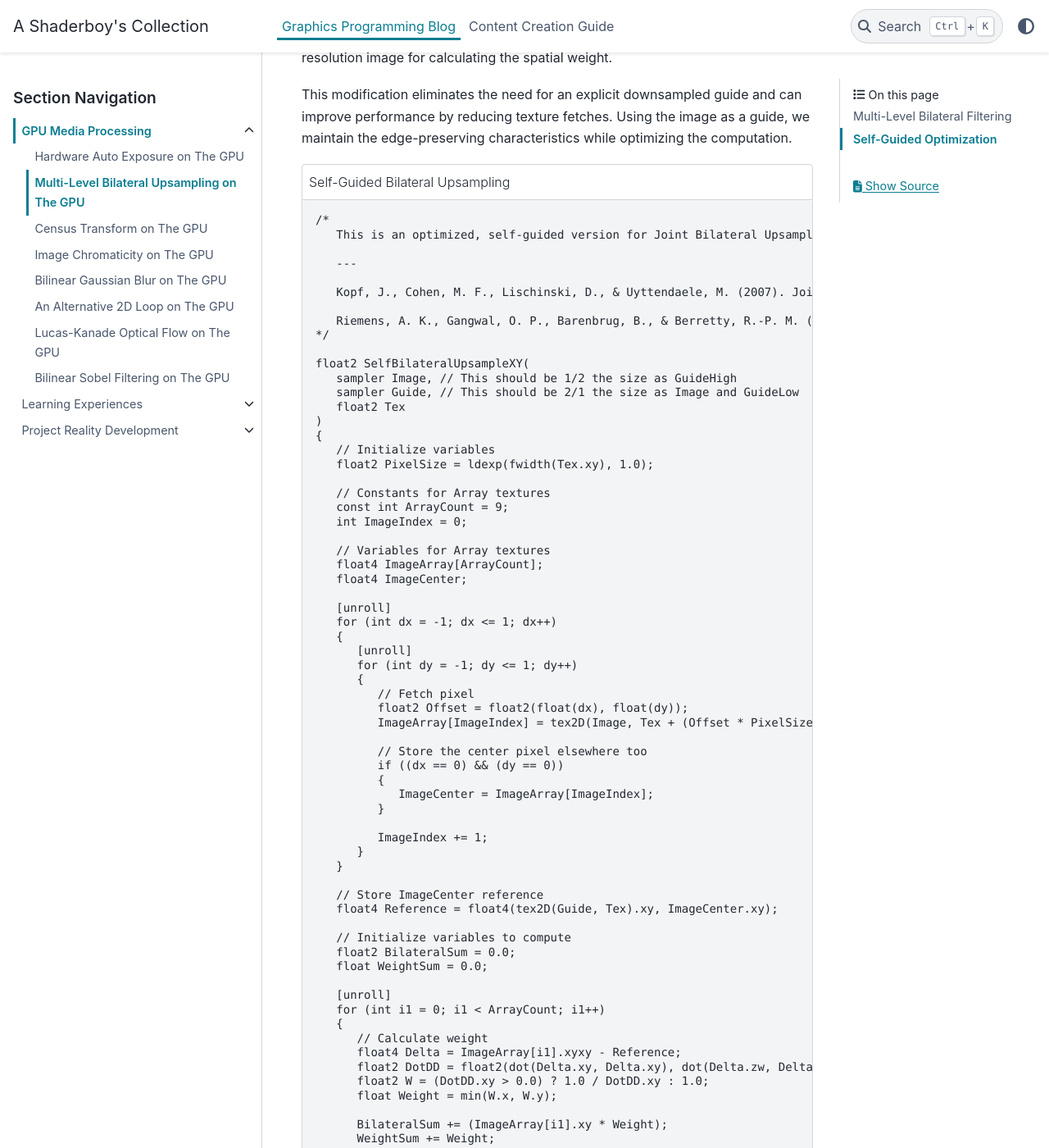
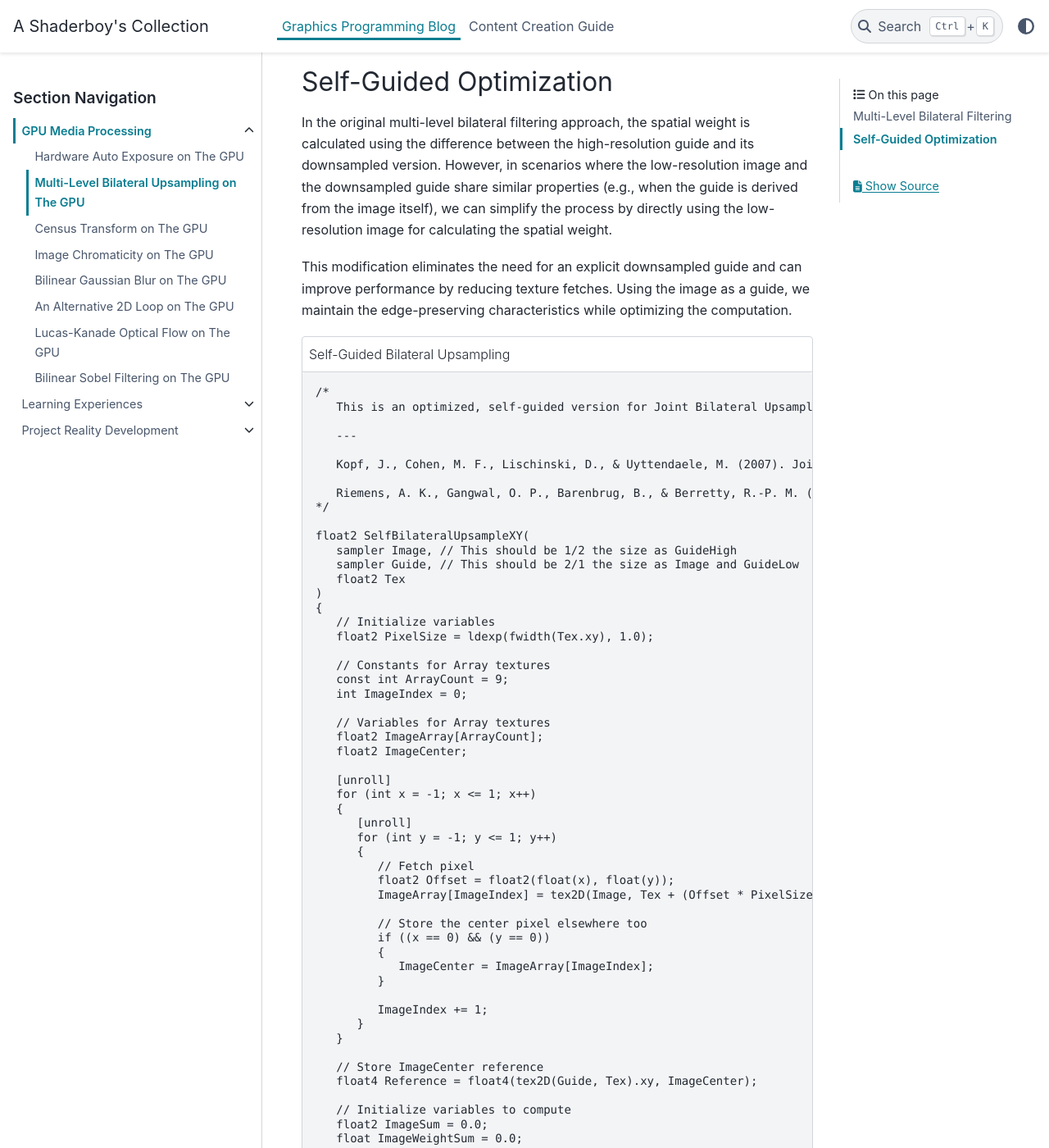
Before and after one commit to papadanku/papadanku.github.io, a Sphinx documentation site: the page built from doc/source/blog/gpu/bilateral.rst, in a window 1280 px wide and 1400 px high, scrolled down 1976 px. Shown: the whole window at 82% size. Built offline with Sphinx 7.4.7 and the PyData theme 0.15.4, drawn with Linux system fonts in a browser that asks for light colours; some of the changed text lies outside the part shown.

Commit message:
Update bilateral.rst

```diff
--- a/doc/source/blog/gpu/bilateral.rst
+++ b/doc/source/blog/gpu/bilateral.rst
@@ -38,17 +38,20 @@ Joint bilateral upsampling effectively transfers details from a high-resolution
       // Initialize variables
       float2 PixelSize = ldexp(fwidth(Tex.xy), 1.0);
       float4 GuideHighSample = tex2D(GuideHigh, Tex);
+
+      float4 ImageSum = 0.0;
+      float ImageWeightSum = 0.0;
       float4 BilateralSum = 0.0;
-      float4 WeightSum = 0.0;
+      float BilateralWeightSum = 0.0;
 
       [unroll]
-      for (int dx = -1; dx <= 1; dx++)
+      for (int x = -1; x <= 1; x++)
       {
          [unroll]
-         for (int dy = -1; dy <= 1; dy++)
+         for (int y = -1; y <= 1; y++)
          {
             // Calculate offset
-            float2 Offset = float2(float(dx), float(dy));
+            float2 Offset = float2(float(x), float(y));
             float2 OffsetTex = Tex + (Offset * PixelSize);
 
             // Sample image and guide
@@ -56,16 +59,25 @@ Joint bilateral upsampling effectively transfers details from a high-resolution
             float4 GuideLowSample = tex2D(GuideLow, OffsetTex);
 
             // Calculate weight
-            float3 Delta = GuideLowSample.xyz - GuideHighSample.xyz;
-            float DotDD = dot(Delta, Delta);
-            float Weight = (DotDD > 0.0) ? 1.0 / DotDD : 1.0;
+            float4 Delta = GuideHighSample - GuideLowSample;
+            float Dot4 = rsqrt(dot(Delta, Delta) + 1.0);
+            float Weight = smoothstep(0.0, 1.0, Dot4);
+            Weight *= Weight;
 
+            // Accumulate sum
+            ImageSum += ImageSample;
+            ImageWeightSum += 1.0;
+
+            // Accumulate bilateral
             BilateralSum += (ImageSample * Weight);
-            WeightSum += Weight;
+            BilateralWeightSum += Weight;
          }
       }
 
-      return BilateralSum / WeightSum;
+      ImageSum /= ImageWeightSum;
+      BilateralSum = (BilateralWeightSum > 0.0) ? BilateralSum / BilateralWeightSum : ImageSum;
+
+      return BilateralSum;
    }
 
 Self-Guided Optimization
@@ -102,21 +114,21 @@ This modification eliminates the need for an explicit downsampled guide and can
       int ImageIndex = 0;
 
       // Variables for Array textures
-      float4 ImageArray[ArrayCount];
-      float4 ImageCenter;
+      float2 ImageArray[ArrayCount];
+      float2 ImageCenter;
 
       [unroll]
-      for (int dx = -1; dx <= 1; dx++)
+      for (int x = -1; x <= 1; x++)
       {
          [unroll]
-         for (int dy = -1; dy <= 1; dy++)
+         for (int y = -1; y <= 1; y++)
          {
             // Fetch pixel
-            float2 Offset = float2(float(dx), float(dy));
-            ImageArray[ImageIndex] = tex2D(Image, Tex + (Offset * PixelSize));
+            float2 Offset = float2(float(x), float(y));
+            ImageArray[ImageIndex] = tex2D(Image, Tex + (Offset * PixelSize)).xy;
 
             // Store the center pixel elsewhere too
-            if ((dx == 0) && (dy == 0))
+            if ((x == 0) && (y == 0))
             {
                ImageCenter = ImageArray[ImageIndex];
             }
@@ -126,24 +138,34 @@ This modification eliminates the need for an explicit downsampled guide and can
       }
 
       // Store ImageCenter reference
-      float4 Reference = float4(tex2D(Guide, Tex).xy, ImageCenter.xy);
+      float4 Reference = float4(tex2D(Guide, Tex).xy, ImageCenter);
 
       // Initialize variables to compute
+      float2 ImageSum = 0.0;
+      float ImageWeightSum = 0.0;
       float2 BilateralSum = 0.0;
-      float WeightSum = 0.0;
+      float BilateralWeightSum = 0.0;
 
       [unroll]
-      for (int i1 = 0; i1 < ArrayCount; i1++)
+      for (int i = 0; i < ArrayCount; i++)
       {
          // Calculate weight
-         float4 Delta = ImageArray[i1].xyxy - Reference;
-         float2 DotDD = float2(dot(Delta.xy, Delta.xy), dot(Delta.zw, Delta.zw));
-         float2 W = (DotDD.xy > 0.0) ? 1.0 / DotDD.xy : 1.0;
-         float Weight = min(W.x, W.y);
+         float4 Delta = ImageArray[i].xyxy - Reference;
+         float MaxDot = rsqrt(dot(Delta, Delta) + 1.0);
+         float Weight = smoothstep(0.0, 1.0, MaxDot);
+         Weight *= Weight;
 
-         BilateralSum += (ImageArray[i1].xy * Weight);
-         WeightSum += Weight;
+         // Accumulate sum
+         ImageSum += ImageArray[i].xy;
+         ImageWeightSum += 1.0;
+
+         // Accumulate bilateral
+         BilateralSum += (ImageArray[i].xy * Weight);
+         BilateralWeightSum += Weight;
       }
 
-      return BilateralSum / WeightSum;
+      ImageSum /= ImageWeightSum;
+      BilateralSum = (BilateralWeightSum > 0.0) ? BilateralSum / BilateralWeightSum : ImageSum;
+
+      return BilateralSum;
    }
```
